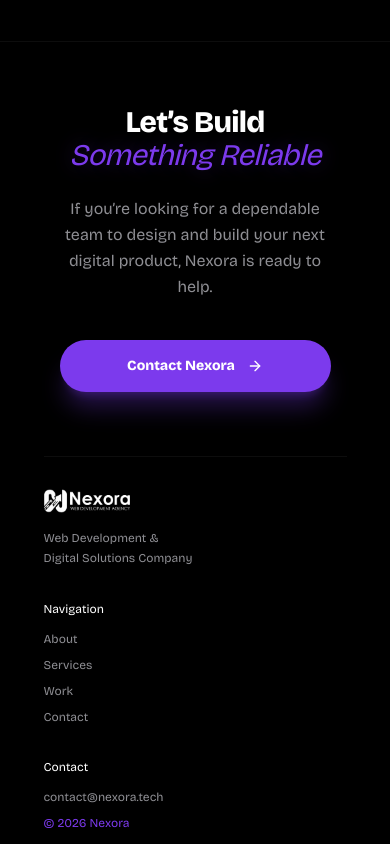
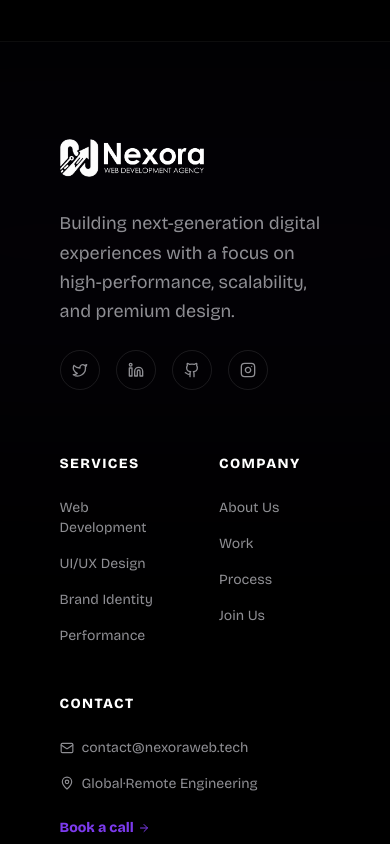
Before and after one commit to navaneethpv/nexora-agency, a Next.js app: page / in a window 390 px wide. Shown: the part 6900-7744 px from the top of the page. Built offline with nearby package versions, Linux system fonts and the light colour scheme.

Commit message:
feat: Revamp the footer component with new sections and social links, and update the Open Graph URL.

```diff
--- a/src/app/layout.tsx
+++ b/src/app/layout.tsx
@@ -16,7 +16,7 @@ export const metadata: Metadata = {
   openGraph: {
     title: "Nexora | Web Development Agency",
     description: "Premium web development and digital solutions for next-gen brands.",
-    url: "https://nexora.tech",
+    url: "https://nexoraweb.tech",
     siteName: "Nexora",
     locale: "en_US",
     type: "website",
--- a/src/components/Footer.tsx
+++ b/src/components/Footer.tsx
@@ -3,68 +3,108 @@
 import Link from "next/link";
 import Image from "next/image";
 import { motion } from "framer-motion";
-import { ArrowRight } from "lucide-react";
+import { ArrowRight, Instagram, Twitter, Linkedin, Github, Mail, MapPin, Phone } from "lucide-react";
 
 export default function Footer() {
     return (
-        <footer className="py-16 border-t border-white/5">
+        <footer className="relative pt-24 pb-12 border-t border-white/5 overflow-hidden">
+            {/* Background Glow */}
+            <div className="absolute top-0 left-1/2 -translate-x-1/2 w-[1000px] h-[400px] bg-accent/5 blur-[120px] rounded-full -z-10 opacity-50" />
+
             <div className="section-container">
+                <div className="grid grid-cols-1 lg:grid-cols-12 gap-16 mb-24 px-4 md:px-0">
+                    {/* Brand Section */}
+                    <div className="lg:col-span-5 space-y-8">
                         <motion.div
-                    initial={{ opacity: 0, y: 40 }}
+                            initial={{ opacity: 0, y: 20 }}
                             whileInView={{ opacity: 1, y: 0 }}
                             viewport={{ once: true }}
-                    transition={{ duration: 0.8 }}
-                    className="text-center mb-16 md:mb-32 px-4 md:px-0"
+                            className="space-y-6"
                         >
-                    <h2 className="text-3xl sm:text-4xl md:text-6xl lg:text-7xl font-bold tracking-tight mb-6 md:mb-8 leading-[1.1]">
-                        Let’s Build <br />
-                        <span className="italic font-medium text-accent text-glow">Something Reliable</span>
-                    </h2>
-                    <p className="max-w-2xl mx-auto text-base md:text-lg text-secondary mb-10 md:mb-12 leading-relaxed font-medium">
-                        If you’re looking for a dependable team to design and build your next digital product, Nexora is ready to help.
-                    </p>
-                    <div className="flex flex-col sm:flex-row gap-4 justify-center">
-                        <button className="group bg-accent text-white px-8 md:px-10 py-4 md:py-5 rounded-full text-sm md:text-base font-bold hover:brightness-110 transition-all shadow-xl shadow-accent/30 flex items-center justify-center gap-3">
-                            Contact Nexora
-                            <ArrowRight className="w-4 h-4 md:w-5 md:h-5 group-hover:translate-x-1 transition-transform" />
-                        </button>
-                    </div>
-                </motion.div>
-
-                <div id="contact" className="pt-8 flex flex-col md:flex-row justify-between items-start md:items-center gap-8 text-[12px] font-medium text-secondary border-t border-white/5">
-                    <div className="space-y-4">
-                        <div className="flex items-center gap-2">
+                            <Link href="/" className="inline-block">
                                 <Image
                                     src="/logo.png"
                                     alt="Nexora Logo"
-                                width={100}
-                                height={28}
-                                className="h-6 w-auto brightness-200"
+                                    width={180}
+                                    height={45}
+                                    className="h-10 w-auto brightness-200"
                                 />
+                            </Link>
+                            <p className="text-secondary text-lg max-w-md leading-relaxed font-medium">
+                                Building next-generation digital experiences with a focus on high-performance, scalability, and premium design.
+                            </p>
+                            <div className="flex items-center gap-4">
+                                {[
+                                    { icon: Twitter, href: "#" },
+                                    { icon: Linkedin, href: "#" },
+                                    { icon: Github, href: "#" },
+                                    { icon: Instagram, href: "#" },
+                                ].map((item, i) => (
+                                    <motion.a
+                                        key={i}
+                                        href={item.href}
+                                        whileHover={{ y: -4, backgroundColor: "rgba(124, 58, 237, 0.2)" }}
+                                        className="w-10 h-10 rounded-full border border-white/10 flex items-center justify-center text-secondary hover:text-white transition-colors duration-300"
+                                    >
+                                        <item.icon className="w-4 h-4" />
+                                    </motion.a>
+                                ))}
                             </div>
-                        <p className="max-w-[200px] leading-relaxed">
-                            Web Development & <br />
-                            Digital Solutions Company
-                        </p>
+                        </motion.div>
                     </div>
 
-                    <div className="flex flex-col md:flex-row items-start md:items-center gap-8 md:gap-12">
-                        <div className="flex flex-col gap-3">
-                            <span className="text-white">Navigation</span>
-                            <div className="flex flex-col gap-2">
-                                <Link href="#" className="hover:text-white transition-colors">About</Link>
-                                <Link href="#" className="hover:text-white transition-colors">Services</Link>
-                                <Link href="#" className="hover:text-white transition-colors">Work</Link>
-                                <Link href="#" className="hover:text-white transition-colors">Contact</Link>
+                    {/* Links Grid */}
+                    <div className="lg:col-span-7 grid grid-cols-2 md:grid-cols-3 gap-12">
+                        <div className="space-y-6">
+                            <h4 className="text-white font-bold text-sm uppercase tracking-widest">Services</h4>
+                            <div className="flex flex-col gap-4 text-secondary text-sm font-medium">
+                                <Link href="#" className="hover:text-white transition-colors">Web Development</Link>
+                                <Link href="#" className="hover:text-white transition-colors">UI/UX Design</Link>
+                                <Link href="#" className="hover:text-white transition-colors">Brand Identity</Link>
+                                <Link href="#" className="hover:text-white transition-colors">Performance</Link>
                             </div>
                         </div>
-                        <div className="flex flex-col gap-3">
-                            <span className="text-white">Contact</span>
-                            <div className="flex flex-col gap-2">
-                                <span className="hover:text-white transition-colors cursor-pointer">contact@nexora.tech</span>
-                                <span className="text-accent">© 2026 Nexora</span>
+
+                        <div className="space-y-6">
+                            <h4 className="text-white font-bold text-sm uppercase tracking-widest">Company</h4>
+                            <div className="flex flex-col gap-4 text-secondary text-sm font-medium">
+                                <Link href="#" className="hover:text-white transition-colors">About Us</Link>
+                                <Link href="#" className="hover:text-white transition-colors">Work</Link>
+                                <Link href="#" className="hover:text-white transition-colors">Process</Link>
+                                <Link href="#" className="hover:text-white transition-colors">Join Us</Link>
                             </div>
                         </div>
+
+                        <div className="space-y-6 col-span-2 md:col-span-1">
+                            <h4 className="text-white font-bold text-sm uppercase tracking-widest">Contact</h4>
+                            <div className="flex flex-col gap-4 text-secondary text-sm font-medium">
+                                <a href="mailto:contact@nexoraweb.tech" className="flex items-center gap-2 hover:text-white transition-colors">
+                                    <Mail className="w-3.5 h-3.5" />
+                                    <span>contact@nexoraweb.tech</span>
+                                </a>
+                                <div className="flex items-start gap-2">
+                                    <MapPin className="w-3.5 h-3.5 mt-0.5 shrink-0" />
+                                    <span>Global·Remote Engineering</span>
+                                </div>
+                                <div className="pt-2">
+                                    <button className="text-accent font-bold hover:underline inline-flex items-center gap-1 group">
+                                        Book a call
+                                        <ArrowRight className="w-3 h-3 group-hover:translate-x-1 transition-transform" />
+                                    </button>
+                                </div>
+                            </div>
+                        </div>
+                    </div>
+                </div>
+
+                {/* Bottom Bar */}
+                <div className="pt-12 border-t border-white/5 flex flex-col md:flex-row justify-between items-center gap-6 px-4 md:px-0">
+                    <p className="text-secondary/60 text-[12px] font-medium tracking-wide">
+                        © 2026 NEXORA AGENCY. ALL RIGHTS RESERVED.
+                    </p>
+                    <div className="flex items-center gap-8 text-[12px] font-medium text-secondary/60 tracking-wide">
+                        <Link href="#" className="hover:text-white transition-colors">PRIVACY POLICY</Link>
+                        <Link href="#" className="hover:text-white transition-colors">TERMS OF SERVICE</Link>
                     </div>
                 </div>
             </div>
```
Lines whose indentation alone changed are shown as unchanged.
